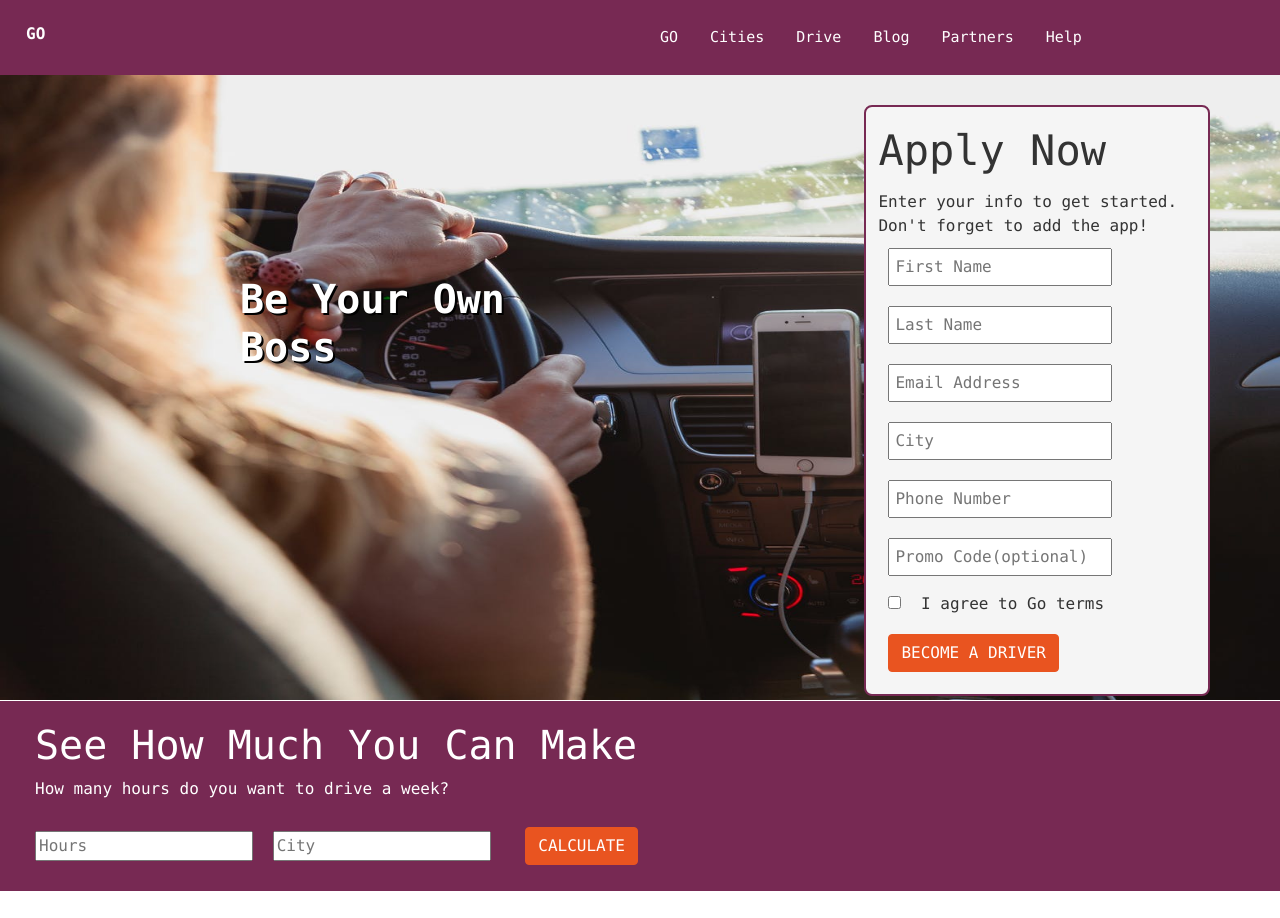
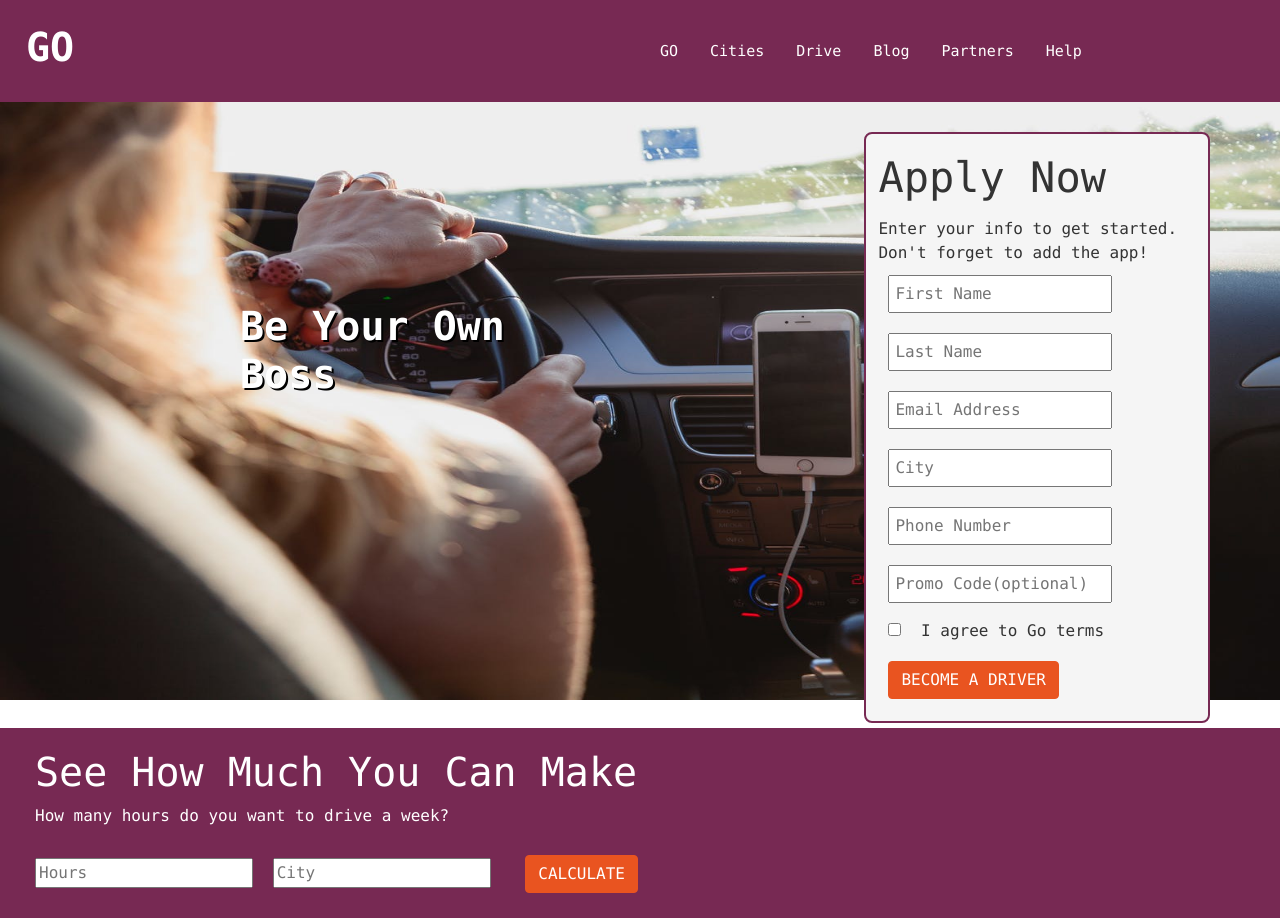
Before and after one commit to jbevk94/Landing-Pages, a plain HTML site: page go/index.html in a window 1280 px wide. Before the commit the page ends 891 px from the top, so only its background shows below. Drawn offline with nearby package versions, Linux system fonts and the light colour scheme.

Commit message:
Updated plugin menu

```diff
--- a/go/css/ace-responsive-menu.css
+++ b/go/css/ace-responsive-menu.css
@@ -148,10 +148,9 @@ ul {
 }
 .menu-toggle h3 {
     float: left;
-
-    padding: 0px 10px;
+    padding: 10px;
     font-weight: 600;
-    font-size: 16px;
+    font-size: 40px;
 }
 .menu-toggle .icon-bar {
     display: block !important;
```
